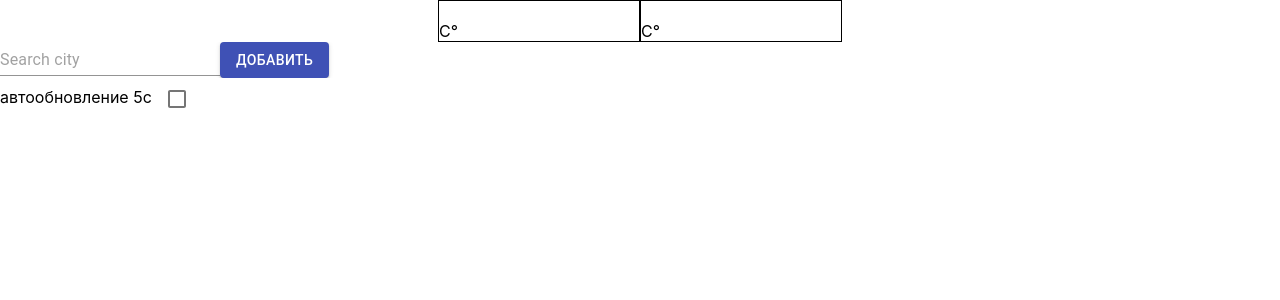
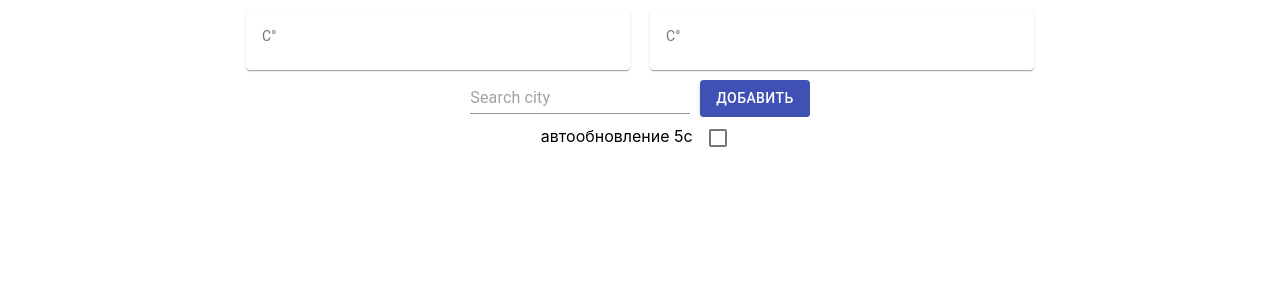
Before and after one commit to RomanSamohwal/weather, a React (Create React App) app: page / in a window 1280 px wide. Shown: the top 300 px of the page. Built offline with nearby package versions, Linux system fonts and the light colour scheme.

Commit message:
add custom hooks useInterval

```diff
--- a/src/app/App.tsx
+++ b/src/app/App.tsx
@@ -1,4 +1,4 @@
-import React, {useCallback, useEffect, useState} from 'react';
+import React, {useEffect, useRef, useState} from 'react';
 import {restoreCities, restoreWeathers, saveCities, saveWeathers} from '../utils/localStorage';
 import {useDispatch, useSelector} from "react-redux";
 import {addTrackCities} from '../bll/cities-reducer';
@@ -9,6 +9,27 @@ import {AppRootStateType} from "../bll/store";
 import {SearchComponent} from "../features/search/SearchComponent";
 import {UpdateAllComponent} from '../features/update/UpdateAll';
 
+export function useInterval(callback: any, delay : any) {
+    const savedCallback = useRef();
+
+    useEffect(() => {
+        savedCallback.current = callback;
+    }, [callback]);
+
+    // Set up the interval.
+    useEffect(() => {
+        function tick() {
+            // @ts-ignore
+            savedCallback.current();
+        }
+        if (delay !== null) {
+            let id = setInterval(tick, delay);
+            return () => clearInterval(id);
+        }
+    }, [delay]);
+}
+
+
 function App() {
 
     let weathers: WeathersType | any = useSelector<AppRootStateType>(state => state.weathers)
@@ -17,9 +38,9 @@ function App() {
     const dispatch = useDispatch()
     const [firstLoading, setFirstLoading] = useState(true)
 
-    const onUpdateAllHandler = useCallback(() => {
+    const onUpdateAllHandler = () => {
         dispatch(updateWeatherAll({cities: cities, weathers: weathers}))
-    }, [cities, weathers])
+    }
 
     useEffect(() => {
         if (firstLoading) {
@@ -36,20 +57,14 @@ function App() {
         }
     }, [cities, weathers])
 
-  /*  useEffect(() => {
-        setInterval(() => {
-            onUpdateAllHandler()
-        }, 3000)
-    }, [])*/
+    /*useInterval(onUpdateAllHandler,3000)*/
 
-    return (
-        <div>
-             <Temperatures weathers={weathers}/>
-            <SearchComponent dispatch = {dispatch}/>
+    return <>
+            <Temperatures weathers={weathers}/>
+            <SearchComponent dispatch={dispatch}/>
             <UpdateAllComponent onClickHandler={onUpdateAllHandler}/>
             <WeathersDisplayContainer cities={cities} weathers={weathers}/>
-        </div>
-    );
+        </>
 }
 
 export default App;
--- a/src/common/progress/Loading.tsx
+++ b/src/common/progress/Loading.tsx
@@ -4,6 +4,6 @@ import style from './Loading.module.css'
 
 export const Loading = () => {
     return <div className={style.progress}>
-                <CircularProgress />
-        </div>
+        <CircularProgress/>
+    </div>
 }
--- a/src/components/InputSearch.tsx
+++ b/src/components/InputSearch.tsx
@@ -1,14 +1,15 @@
 import React from 'react';
 import style from "../features/search/Search.module.css";
-import {Input} from "@material-ui/core";
+import {Input, Paper} from "@material-ui/core";
 import {ButtonComponent} from "./button/Bytton";
 
 export const InputSearch = React.memo((props: any) => {
     return  <div className={style.container}>
-        <Input type='text' placeholder={'Search city'} onChange={props.onHandlerSearch} value={props.value}/>
+        <Input type='text' placeholder={'Search city'} onChange={props.onHandlerSearch} value={props.value}
+               style={{marginRight: '10px'}}/>
         <ButtonComponent onClickHandler = {props.onSearchHandler} title = {'добавить'} color = {'primary'}/>
-        <div className={style.suggestion}>
+        <Paper className={style.suggestion}>
             {props.flag ? props.citesNewArray : null}
-        </div>
+        </Paper>
     </div>
 })
--- a/src/components/TemperatureInfo.tsx
+++ b/src/components/TemperatureInfo.tsx
@@ -1,8 +1,17 @@
 import React from 'react'
+import Card from "@material-ui/core/Card";
+import CardContent from "@material-ui/core/CardContent";
+import Typography from "@material-ui/core/Typography";
 
 export const TemperatureInfo = (props: any) => {
-    return <div style={{border: '1px solid black', width: '200px'}}>
-      <h2>{props.name}</h2>
-       {props.temp} C°
-    </div>
+    return <Card  style={{margin: '10px', width: '30vw'}}>
+        <CardContent>
+            <Typography variant="body2" color="textSecondary" component="p">
+               {props.name}
+            </Typography>
+            <Typography variant="body2" color="textSecondary" component="p">
+                {props.temp} C°
+                </Typography>
+        </CardContent>
+    </Card>
 }
--- a/src/components/card/Cards.tsx
+++ b/src/components/card/Cards.tsx
@@ -1,12 +1,11 @@
 import React from 'react';
-import { makeStyles } from '@material-ui/core/styles';
+import {makeStyles} from '@material-ui/core/styles';
 import Card from '@material-ui/core/Card';
 import CardHeader from '@material-ui/core/CardHeader';
 import CardContent from '@material-ui/core/CardContent';
 import CardActions from '@material-ui/core/CardActions';
 import Typography from '@material-ui/core/Typography';
-import { red } from '@material-ui/core/colors';
-import Button from "@material-ui/core/Button";
+import {red} from '@material-ui/core/colors';
 import ArrowUpwardIcon from '@material-ui/icons/ArrowUpward';
 import {ButtonComponent} from "../button/Bytton";
 import {useDispatch} from "react-redux";
@@ -20,7 +19,7 @@ const useStyles = makeStyles((theme) => ({
     },
     media: {
         height: 0,
-        paddingTop: '56.25%', // 16:9
+        paddingTop: '56.25%',
     },
     expand: {
         transform: 'rotate(0deg)',
--- a/src/features/search/Search.module.css
+++ b/src/features/search/Search.module.css
@@ -1,4 +1,5 @@
 .container {
+    width: 100%;
     overflow: hidden;
 }
 
@@ -11,5 +12,5 @@
 }
 
 .suggestion > div:hover {
-    background-color: white;
+    background-color: rgba(154,180,246,0.76);
 }
--- a/src/features/search/SearchComponent.tsx
+++ b/src/features/search/SearchComponent.tsx
@@ -42,7 +42,11 @@ export const SearchComponent = (props: any) => {
         }
     }, [value, flag])
 
-    return <InputSearch value={value} onHandlerSearch={onHandlerSearch}
-                        citesNewArray={citesNewArray} flag={flag}
-                        onSearchHandler={onSearchHandler}/>
+    return <div style={{width: '100vw', display: 'flex', justifyContent: 'center'}}>
+        <div>
+            <InputSearch value={value} onHandlerSearch={onHandlerSearch}
+                         citesNewArray={citesNewArray} flag={flag}
+                         onSearchHandler={onSearchHandler}/>
+        </div>
+    </div>
 }
--- a/src/features/update/UpdateAll.tsx
+++ b/src/features/update/UpdateAll.tsx
@@ -9,7 +9,7 @@ export const UpdateAllComponent = React.memo((props: any) => {
         }, 1000)
     }, [props.onClickHandler])
 
-    return <div>
-       <span>автообновление 5с</span> <Checkbox onClick={onclickHandler}/>
+    return <div style={{width: '100vw', display: 'flex', justifyContent: 'center'}}>
+        <div>автообновление 5с <Checkbox onClick={onclickHandler}/></div>
     </div>
 })
--- a/src/features/weathers/WeathersDisplayContainer.tsx
+++ b/src/features/weathers/WeathersDisplayContainer.tsx
@@ -1,10 +1,11 @@
 import React from 'react'
 import {RecipeReviewCard} from "../../components/card/Cards";
+import {Grid} from "@material-ui/core";
 
 export const WeathersDisplayContainer = React.memo((props : any) => {
 
-    return <div style={{display: "flex", justifyContent: "center"}}>
+    return <Grid container spacing={3} style={{display: 'flex', justifyContent: 'center', flexWrap : 'wrap'}}>
         {props.cities.length > 0 ? props.cities.map((id: number) => <RecipeReviewCard data={props.weathers[id]} key={id}/>)
                                  : ''}
-    </div>
+    </Grid>
 })
```
Also changed, not shown: src/components/WeatherInfo.tsx (deleted, +0 -40 lines), src/assests/img/arrow.jpg (deleted).
